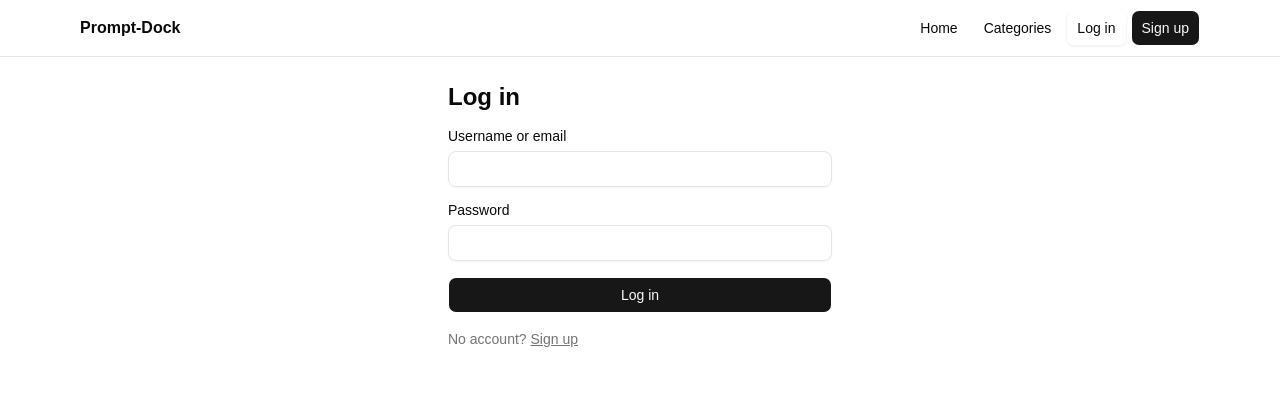
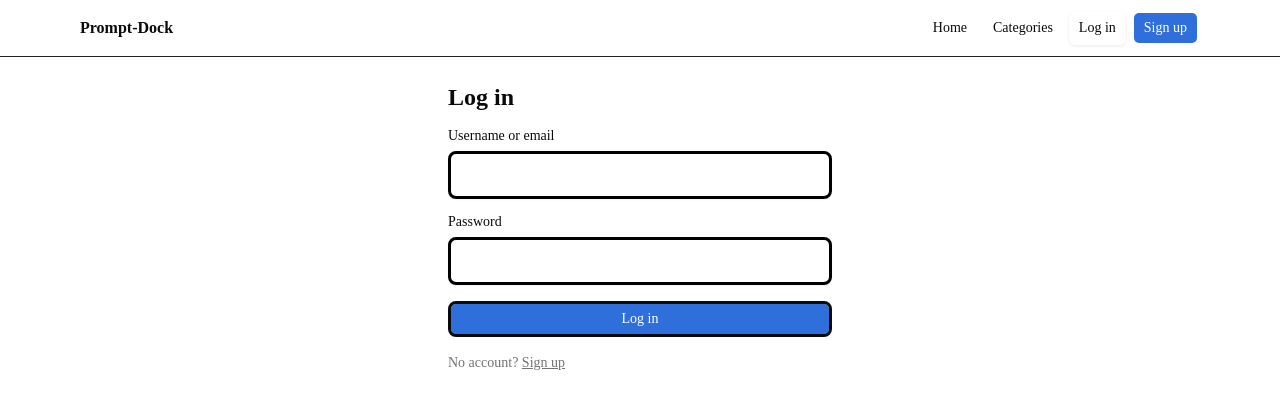
Before and after one commit to andreimagn0/prompt-dock, a React (Vite) app in the folder frontend/: page /login in a window 1280 px wide. Shown: the top 408 px of the page. Built offline with nearby package versions, Linux system fonts and the light colour scheme; no server answers.

Commit message:
updated CSS to match wireframes

```diff
--- a/frontend/package.json
+++ b/frontend/package.json
@@ -13,7 +13,7 @@
   },
   "dependencies": {
     "@base-ui/react": "^1.9.0",
-    "@fontsource-variable/inter": "^5.3.0",
+    "@fontsource/kalam": "^5.3.0",
     "@tailwindcss/vite": "^4",
     "axios": "^1.21.1",
     "class-variance-authority": "^0.7.1",
--- a/frontend/src/components/ui/button.tsx
+++ b/frontend/src/components/ui/button.tsx
@@ -7,7 +7,7 @@ const buttonVariants = cva(
   {
     variants: {
       variant: {
-        default: "bg-primary text-primary-foreground hover:bg-primary/80",
+        default: "border-3 border-foreground bg-primary text-primary-foreground hover:bg-primary/80",
         outline:
           "border-border bg-background shadow-xs hover:bg-muted hover:text-foreground aria-expanded:bg-muted aria-expanded:text-foreground dark:border-input dark:bg-input/30 dark:hover:bg-input/50",
         secondary:
--- a/frontend/src/components/ui/input.tsx
+++ b/frontend/src/components/ui/input.tsx
@@ -8,7 +8,7 @@ function Input({ className, type, ...props }: React.ComponentProps<"input">) {
       type={type}
       data-slot="input"
       className={cn(
-        "h-9 w-full min-w-0 rounded-md border border-input bg-transparent px-2.5 py-1 text-base shadow-xs transition-[color,box-shadow] outline-none file:inline-flex file:h-7 file:border-0 file:bg-transparent file:text-sm file:font-medium file:text-foreground placeholder:text-muted-foreground focus-visible:border-ring focus-visible:ring-3 focus-visible:ring-ring/50 disabled:pointer-events-none disabled:cursor-not-allowed disabled:opacity-50 aria-invalid:border-destructive aria-invalid:ring-3 aria-invalid:ring-destructive/20 md:text-sm dark:bg-input/30 dark:aria-invalid:border-destructive/50 dark:aria-invalid:ring-destructive/40",
+        "h-12 w-full min-w-0 rounded-md border-3 border-input bg-transparent px-2.5 py-1 text-lg shadow-xs transition-[color,box-shadow] outline-none file:inline-flex file:h-7 file:border-0 file:bg-transparent file:text-sm file:font-medium file:text-foreground placeholder:text-muted-foreground focus-visible:border-ring focus-visible:ring-3 focus-visible:ring-ring/50 disabled:pointer-events-none disabled:cursor-not-allowed disabled:opacity-50 aria-invalid:border-destructive aria-invalid:ring-3 aria-invalid:ring-destructive/20 dark:bg-input/30 dark:aria-invalid:border-destructive/50 dark:aria-invalid:ring-destructive/40",
         className
       )}
       {...props}
--- a/frontend/src/index.css
+++ b/frontend/src/index.css
@@ -1,13 +1,14 @@
 @import "tailwindcss";
 @import "tw-animate-css";
 @import "shadcn/tailwind.css";
-@import "@fontsource-variable/inter";
+@import "@fontsource/kalam/400.css";
+@import "@fontsource/kalam/700.css";
 
 @custom-variant dark (&:is(.dark *));
 
 @theme inline {
     --font-heading: var(--font-sans);
-    --font-sans: 'Inter Variable', sans-serif;
+    --font-sans: 'Kalam', cursive;
     --color-sidebar-ring: var(--sidebar-ring);
     --color-sidebar-border: var(--sidebar-border);
     --color-sidebar-accent-foreground: var(--sidebar-accent-foreground);
@@ -51,22 +52,22 @@
 :root {
     --background: oklch(1 0 0);
     --foreground: oklch(0.145 0 0);
-    --card: oklch(1 0 0);
+    --card: #fffbfb;
     --card-foreground: oklch(0.145 0 0);
     --popover: oklch(1 0 0);
     --popover-foreground: oklch(0.145 0 0);
-    --primary: oklch(0.205 0 0);
-    --primary-foreground: oklch(0.985 0 0);
-    --secondary: oklch(0.97 0 0);
-    --secondary-foreground: oklch(0.205 0 0);
-    --muted: oklch(0.97 0 0);
+    --primary: #2f6fdb;
+    --primary-foreground: #ffffff;
+    --secondary:  #eef3fd;
+    --secondary-foreground: #000000;
+    --muted: #eef3fd;
     --muted-foreground: oklch(0.556 0 0);
-    --accent: oklch(0.97 0 0);
+    --accent: #eef3fd;
     --accent-foreground: oklch(0.205 0 0);
     --destructive: oklch(0.577 0.245 27.325);
-    --border: oklch(0.922 0 0);
-    --input: oklch(0.922 0 0);
-    --ring: oklch(0.708 0 0);
+    --border: #222222;
+    --input: #000000;
+    --ring: #2f6fdb;
     --chart-1: oklch(0.87 0 0);
     --chart-2: oklch(0.556 0 0);
     --chart-3: oklch(0.439 0 0);
@@ -84,24 +85,24 @@
 }
 
 .dark {
-    --background: oklch(0.145 0 0);
-    --foreground: oklch(0.985 0 0);
-    --card: oklch(0.205 0 0);
-    --card-foreground: oklch(0.985 0 0);
+    --background: #121417;
+    --foreground: #f2f2f2;
+    --card: #1b1e23;
+    --card-foreground: #f2f2f2;
     --popover: oklch(0.205 0 0);
     --popover-foreground: oklch(0.985 0 0);
-    --primary: oklch(0.922 0 0);
-    --primary-foreground: oklch(0.205 0 0);
-    --secondary: oklch(0.269 0 0);
-    --secondary-foreground: oklch(0.985 0 0);
-    --muted: oklch(0.269 0 0);
+    --primary: #4a86eb;
+    --primary-foreground: #ffffff;
+    --secondary: #1c2536;
+    --secondary-foreground: #f2f2f2;
+    --muted: #1c2536;
     --muted-foreground: oklch(0.708 0 0);
-    --accent: oklch(0.269 0 0);
+    --accent: #1c2536;
     --accent-foreground: oklch(0.985 0 0);
     --destructive: oklch(0.704 0.191 22.216);
-    --border: oklch(1 0 0 / 10%);
-    --input: oklch(1 0 0 / 15%);
-    --ring: oklch(0.556 0 0);
+    --border: #3a3f47;
+    --input: #d9d9d9;
+    --ring: #4a86eb;
     --chart-1: oklch(0.87 0 0);
     --chart-2: oklch(0.556 0 0);
     --chart-3: oklch(0.439 0 0);
```
Also changed, not shown: 1 other file (tests, documents, lock files or other folders).
